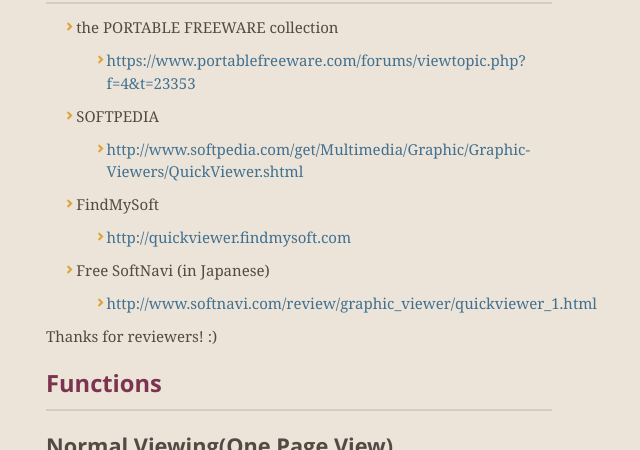
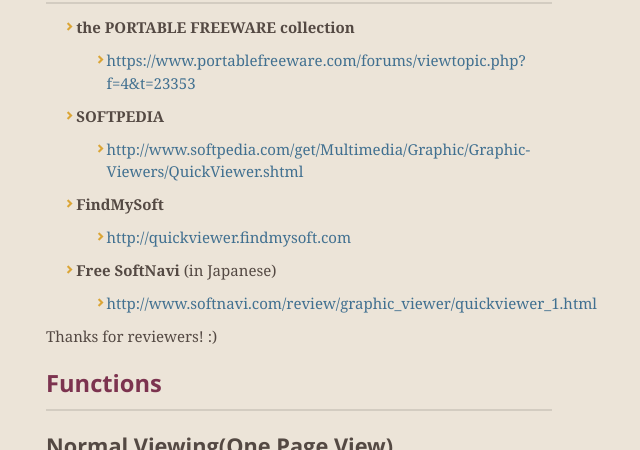
Before and after one commit to kanryu/quickviewer, a Jekyll site: the page built from docs/index.md, in a window 1280 px wide and 900 px high, scrolled down 1255 px, cut to the strip 0-450 px from the top of the window. Shown: the whole strip, without its empty margins (341-981 px from the left). Built offline with Jekyll 4.4.1, drawn with Linux system fonts in a browser that asks for light colours; nearby versions of some CDN libraries; our own code applies the rules of GitHub Pages for plain Markdown files.

```diff
--- a/docs/index.md
+++ b/docs/index.md
@@ -43,13 +43,13 @@ Please clone the latest source code from [this repository.](https://github.com/k
 
 ## External Reviews
 
-- the PORTABLE FREEWARE collection
+- **the PORTABLE FREEWARE collection**
     - [https://www.portablefreeware.com/forums/viewtopic.php?f=4&t=23353](https://www.portablefreeware.com/forums/viewtopic.php?f=4&t=23353)
-- SOFTPEDIA
+- **SOFTPEDIA**
     - [http://www.softpedia.com/get/Multimedia/Graphic/Graphic-Viewers/QuickViewer.shtml](http://www.softpedia.com/get/Multimedia/Graphic/Graphic-Viewers/QuickViewer.shtml)
-- FindMySoft
+- **FindMySoft**
     - [http://quickviewer.findmysoft.com](http://quickviewer.findmysoft.com)
-- Free SoftNavi (in Japanese)
+- **Free SoftNavi** (in Japanese)
     - [http://www.softnavi.com/review/graphic_viewer/quickviewer_1.html](http://www.softnavi.com/review/graphic_viewer/quickviewer_1.html)
 
 Thanks for reviewers! :)
```
